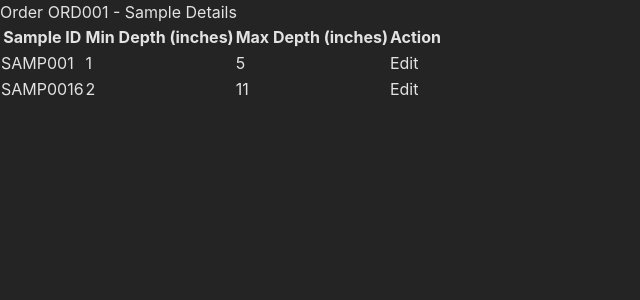
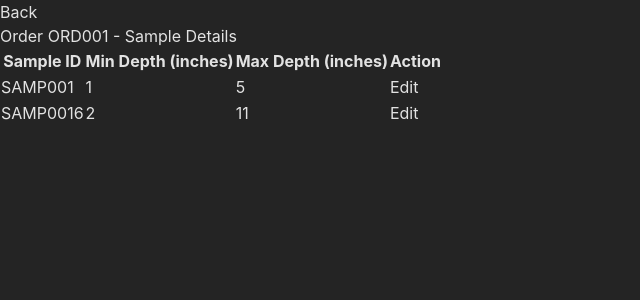
Before and after one commit to abdur-rehman-ali/trace-assessment, a React (Vite) app: page /orders/ORD001 in a window 1280 px wide. Shown: the top 300 px of the page, without its empty margins (0-640 px from the left). Built offline with nearby package versions, Linux system fonts and the light colour scheme.

Commit message:
Add back button on order details page

```diff
--- a/src/components/OrderDetails.tsx
+++ b/src/components/OrderDetails.tsx
@@ -1,10 +1,11 @@
 import { useEffect, useState } from 'react';
-import { useParams } from 'react-router-dom';
+import { useParams, useNavigate } from 'react-router-dom';
 import { SampleDetailProps } from '../interfaces/sampleDetailPropsType';
 import { Sample } from '../interfaces/sampleType';
 
 const OrderDetails = () => {
   const { orderId } = useParams();
+  const navigate = useNavigate();
   const [samples, setSamples] = useState<Sample[]>([]);
   const [editingSampleId, setEditingSampleId] = useState<string | null>(null);
   const [minDepth, setMinDepth] = useState<number | null>(null);
@@ -55,6 +56,12 @@ const OrderDetails = () => {
 
   return (
     <div className="relative overflow-x-auto shadow-md sm:rounded-lg">
+      <button
+        onClick={() => navigate(-1)}
+        className="mb-4 px-4 py-2 bg-gray-300 text-black rounded"
+      >
+        Back
+      </button>
       <h1 className="text-2xl font-bold mb-4">Order {orderId} - Sample Details</h1>
       {error && <div className="text-red-500 mb-4">{error}</div>}
       <table className="w-full text-sm text-left text-gray-500 dark:text-gray-400">
```
